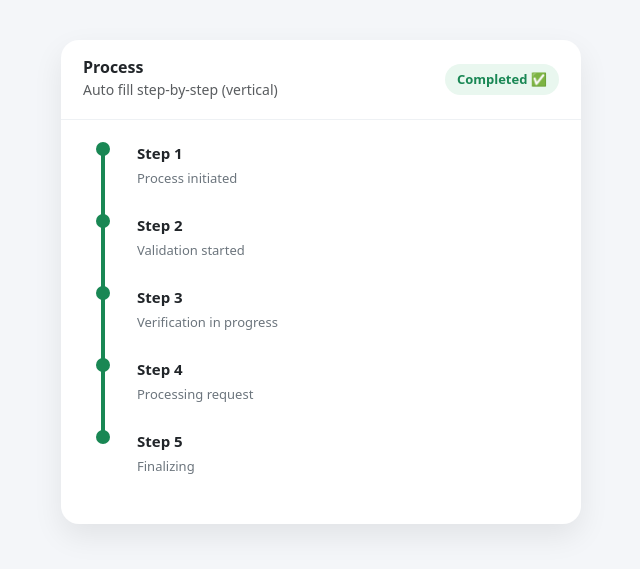
After one commit to 1798sonam/periodictable, a PHP site: page /reverse_process.php in a window 1280 px wide. The commit adds this page. Shown: the top 569 px of the page, without its empty margins (319-959 px from the left). Run offline with PHP 8.4, Linux system fonts and the light colour scheme.

Commit message:
reverse process

```diff
--- a/header.php
+++ b/header.php
@@ -42,7 +42,8 @@ $menu = [
         "Ministry of Neuclear" => "#",
         "Ministry of Space" => "#",
         "Ministry of Science and Technology" => "#"
-    ]
+    ],
+    "Reverse The Process" => "reverse_process.php",
 ];
 
 
--- /dev/null
+++ b/reverse_process.php
@@ -0,0 +1,256 @@
+<!DOCTYPE html>
+<html lang="en">
+<head>
+<meta charset="UTF-8">
+<title>Vertical Stepper Auto Fill</title>
+<meta name="viewport" content="width=device-width, initial-scale=1.0">
+
+<!-- Bootstrap 5 -->
+<link href="https://cdn.jsdelivr.net/npm/bootstrap@5.3.2/dist/css/bootstrap.min.css" rel="stylesheet">
+
+<style>
+body{
+    background:#f4f6f9;
+    font-family: system-ui, -apple-system, BlinkMacSystemFont, sans-serif;
+}
+
+/* Card */
+.stepper-card{
+    max-width: 520px;
+    margin: 40px auto;
+    background:#fff;
+    border-radius: 18px;
+    box-shadow: 0 12px 30px rgba(0,0,0,.08);
+    overflow:hidden;
+}
+
+/* Header */
+.stepper-header{
+    padding:18px 22px;
+    border-bottom:1px solid #eef1f4;
+    display:flex;
+    align-items:center;
+    justify-content:space-between;
+}
+
+.status-pill{
+    font-size:13px;
+    padding:6px 12px;
+    border-radius:999px;
+    background:#e9f7ef;
+    color:#198754;
+    font-weight:600;
+}
+
+/* Body */
+.stepper-body{
+    padding:22px;
+}
+
+/* Stepper layout */
+.v-stepper{
+    position:relative;
+}
+
+/* Each step */
+.v-step{
+    display:grid;
+    grid-template-columns:40px 1fr;
+    gap:14px;
+    position:relative;
+    min-height:72px;   /* IMPORTANT for full line */
+}
+
+/* Left side (dot + line) */
+.v-left{
+    position:relative;
+    display:flex;
+    justify-content:center;
+}
+
+/* Dot */
+.dot{
+    width:14px;
+    height:14px;
+    border-radius:50%;
+    background:#adb5bd;
+    z-index:2;
+}
+
+/* Base gray line */
+.line-base{
+    position:absolute;
+    top:7px;           /* dot center */
+    left:50%;
+    transform:translateX(-50%);
+    width:4px;
+    height:100%;
+    background:#dee2e6;
+    border-radius:999px;
+    z-index:1;
+}
+
+/* Animated fill line */
+.line-fill{
+    position:absolute;
+    top:7px;           /* dot center */
+    left:50%;
+    transform:translateX(-50%);
+    width:4px;
+    height:0%;
+    background:#0d6efd;
+    border-radius:999px;
+    z-index:1;
+    transition:height 700ms ease;
+}
+
+/* Right content */
+.step-title{
+    font-weight:600;
+    font-size:15px;
+    margin:0;
+}
+.step-desc{
+    font-size:13px;
+    color:#6c757d;
+    margin-top:4px;
+}
+
+/* States */
+.v-step.active .dot{
+    background:#0d6efd;
+}
+
+.v-step.completed .dot{
+    background:#198754;
+}
+
+.v-step.completed .line-fill{
+    background:#198754;
+}
+
+/* Remove line from last step */
+.v-step:last-child .line-base,
+.v-step:last-child .line-fill{
+    display:none;
+}
+</style>
+</head>
+
+<body>
+
+<div class="stepper-card">
+
+    <div class="stepper-header">
+        <div>
+            <h6 class="mb-0 fw-bold">Process</h6>
+            <small class="text-muted">Auto fill step-by-step (vertical)</small>
+        </div>
+        <span class="status-pill" id="status">Starting…</span>
+    </div>
+
+    <div class="stepper-body">
+        <div class="v-stepper" id="stepper">
+
+            <!-- STEP 1 -->
+            <div class="v-step">
+                <div class="v-left">
+                    <span class="dot"></span>
+                    <span class="line-base"></span>
+                    <span class="line-fill"></span>
+                </div>
+                <div>
+                    <p class="step-title">Step 1</p>
+                    <p class="step-desc">Process initiated</p>
+                </div>
+            </div>
+
+            <!-- STEP 2 -->
+            <div class="v-step">
+                <div class="v-left">
+                    <span class="dot"></span>
+                    <span class="line-base"></span>
+                    <span class="line-fill"></span>
+                </div>
+                <div>
+                    <p class="step-title">Step 2</p>
+                    <p class="step-desc">Validation started</p>
+                </div>
+            </div>
+
+            <!-- STEP 3 -->
+            <div class="v-step">
+                <div class="v-left">
+                    <span class="dot"></span>
+                    <span class="line-base"></span>
+                    <span class="line-fill"></span>
+                </div>
+                <div>
+                    <p class="step-title">Step 3</p>
+                    <p class="step-desc">Verification in progress</p>
+                </div>
+            </div>
+
+            <!-- STEP 4 -->
+            <div class="v-step">
+                <div class="v-left">
+                    <span class="dot"></span>
+                    <span class="line-base"></span>
+                    <span class="line-fill"></span>
+                </div>
+                <div>
+                    <p class="step-title">Step 4</p>
+                    <p class="step-desc">Processing request</p>
+                </div>
+            </div>
+
+            <!-- STEP 5 -->
+            <div class="v-step">
+                <div class="v-left">
+                    <span class="dot"></span>
+                    <span class="line-base"></span>
+                    <span class="line-fill"></span>
+                </div>
+                <div>
+                    <p class="step-title">Step 5</p>
+                    <p class="step-desc">Finalizing</p>
+                </div>
+            </div>
+
+        </div>
+    </div>
+
+</div>
+
+<script>
+const steps = document.querySelectorAll(".v-step");
+const status = document.getElementById("status");
+
+let index = 0;
+const delay = 900;
+
+function runStep() {
+    if (index >= steps.length) {
+        status.innerHTML = "Completed ✅";
+        return;
+    }
+
+    const step = steps[index];
+    step.classList.add("active");
+
+    const fill = step.querySelector(".line-fill");
+    if (fill) fill.style.height = "100%";
+
+    setTimeout(() => {
+        step.classList.remove("active");
+        step.classList.add("completed");
+        index++;
+        runStep();
+    }, delay);
+}
+
+runStep();
+</script>
+
+</body>
+</html>
```
